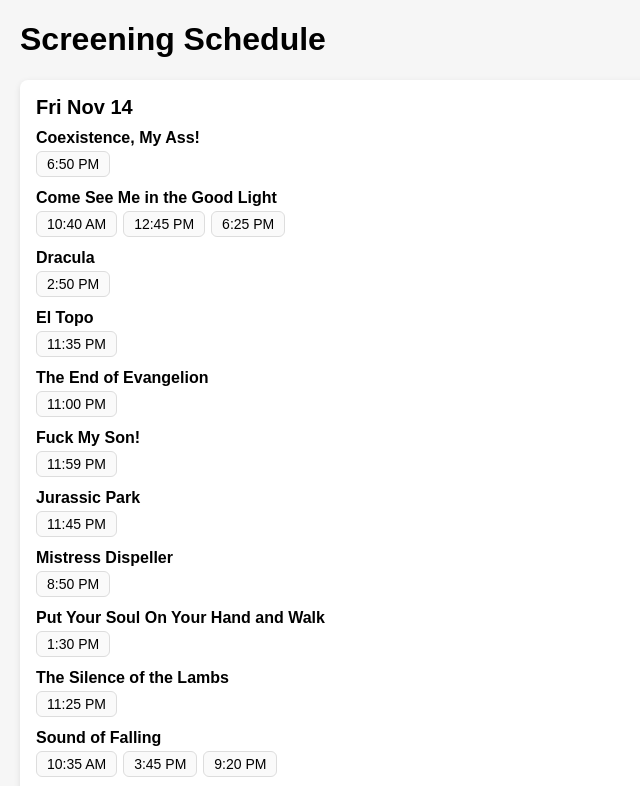
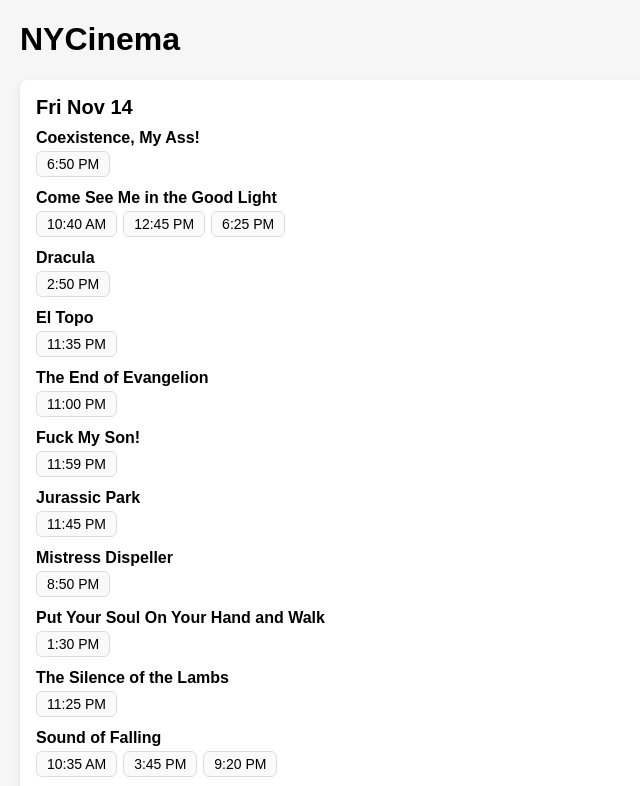
Before and after one commit to alpha-B8T/CineClub, a plain HTML site: page index.html in a window 1280 px wide. Shown: the top 786 px of the page, without its empty margins (0-640 px from the left). Drawn offline with Linux system fonts and the light colour scheme.

Commit message:
Update index.html

```diff
--- a/index.html
+++ b/index.html
@@ -47,7 +47,7 @@
 </head>
 <body>
 
-  <h1>Screening Schedule</h1>
+  <h1>NYCinema</h1>
 
   <!-- THIS is the container your script fills -->
   <div id="schedule">Loading...</div>
```
